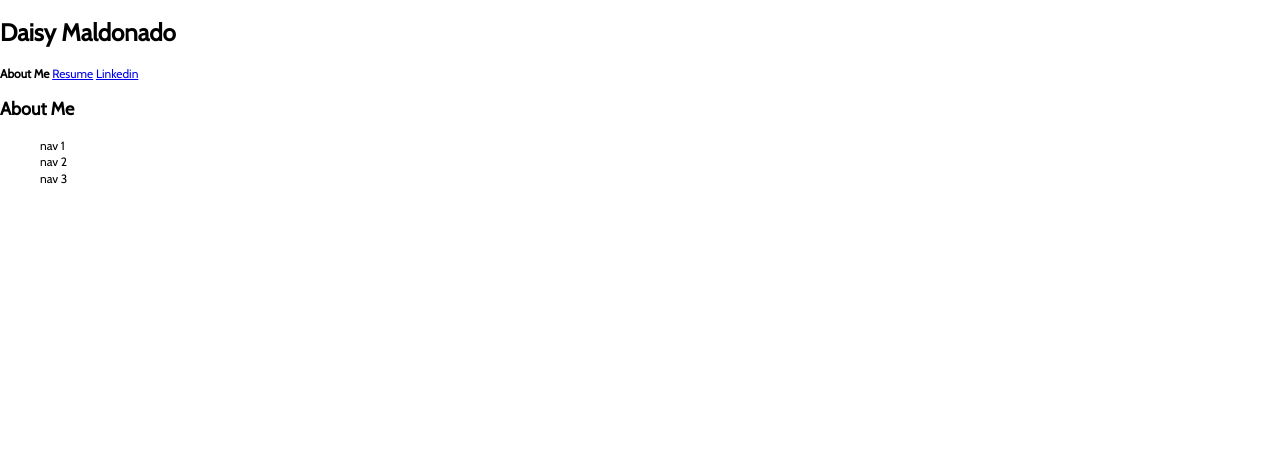
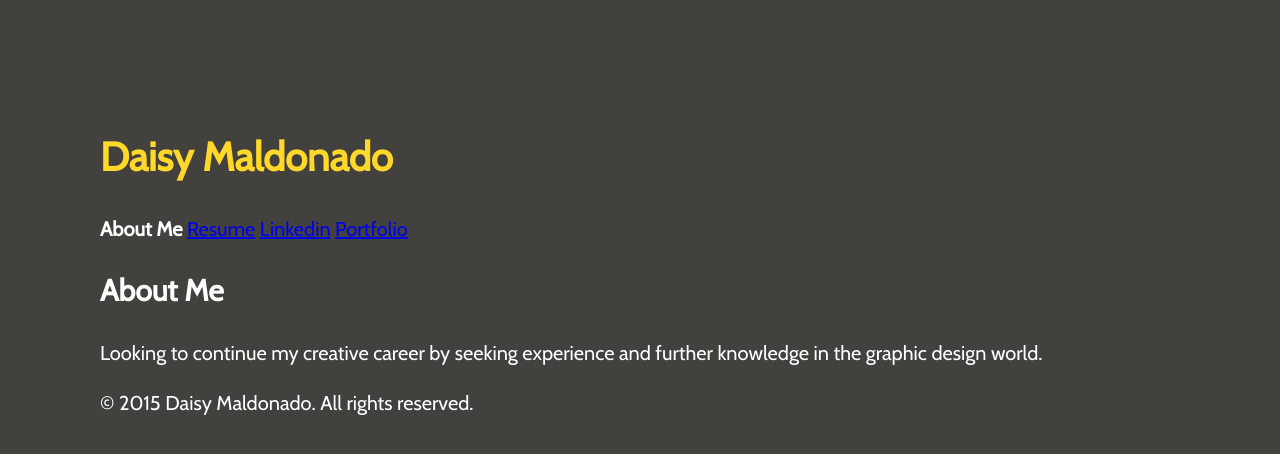
Before and after one commit to dmaldi/assignment1, a plain HTML site: page index.html in a window 1280 px wide. Drawn offline with nearby package versions, Linux system fonts and the light colour scheme.

Commit message:
changed background and body colors

```diff
--- a/css/style.css
+++ b/css/style.css
@@ -46,11 +46,17 @@ Developer @GA in NYC
 /*******************************************/
 
 body {
-     color: #000;
-     font-size: 12px;
-     line-height: 1.4;
-     font-family: Cabin;
-     margin:0px;
+     background-color: #42413d;;
+     color: #ffffff;
+     font-size: 20px;
+     line-height: 1.5;
+     font-family: 'Cabin', sans-serif;
+     margin:50px;
+     padding:50px;
+}
+
+h1{
+     color: #ffd82a;
 }
 
 /******************************************
--- a/index.html
+++ b/index.html
@@ -19,19 +19,15 @@
 
 		<nav>
 			<strong>About Me</strong> <a href="resume.html">Resume</a> <a href="https://www.linkedin.com/pub/daisy-maldonado/48/2ab/a40
-">Linkedin</a>
+">Linkedin</a> <a href="https://www.daisymaldonado.com">Portfolio</a>
 		</nav>
 
 		<h2>About Me</h2>
 
+		<p>Looking to continue my creative career by seeking experience and further knowledge in the graphic design world.</p>
+
 		<header>
-			<nav>
-				<ul>
-					<li>nav 1</li>
-					<li>nav 2</li>
-					<li>nav 3</li>
-				</ul>
-			</nav>
+
 		</header>
 
 		<main>
@@ -41,6 +37,7 @@
 		</aside>
 
 		<footer>
+			<p>&#169; 2015 Daisy Maldonado. All rights reserved.</p>
 
 		</footer>
 
```
Also changed, not shown: resume.html (+1 -2 lines).
